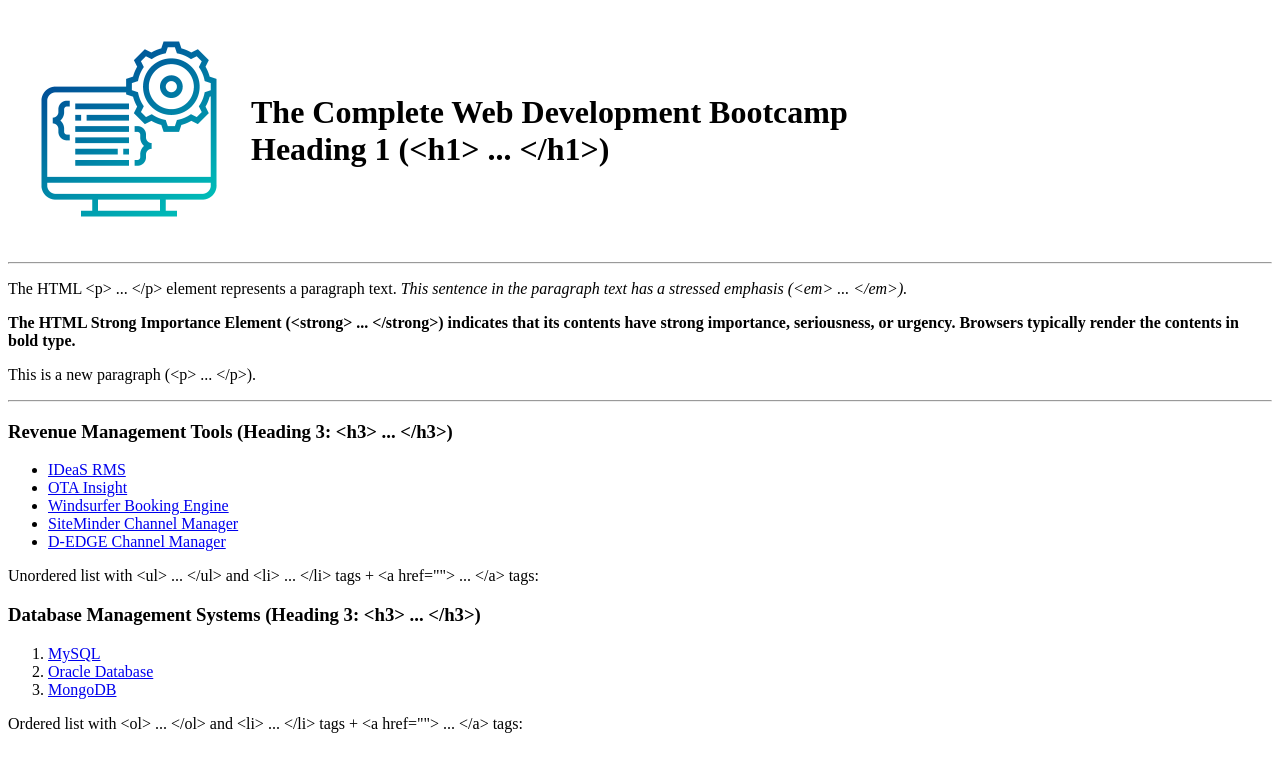
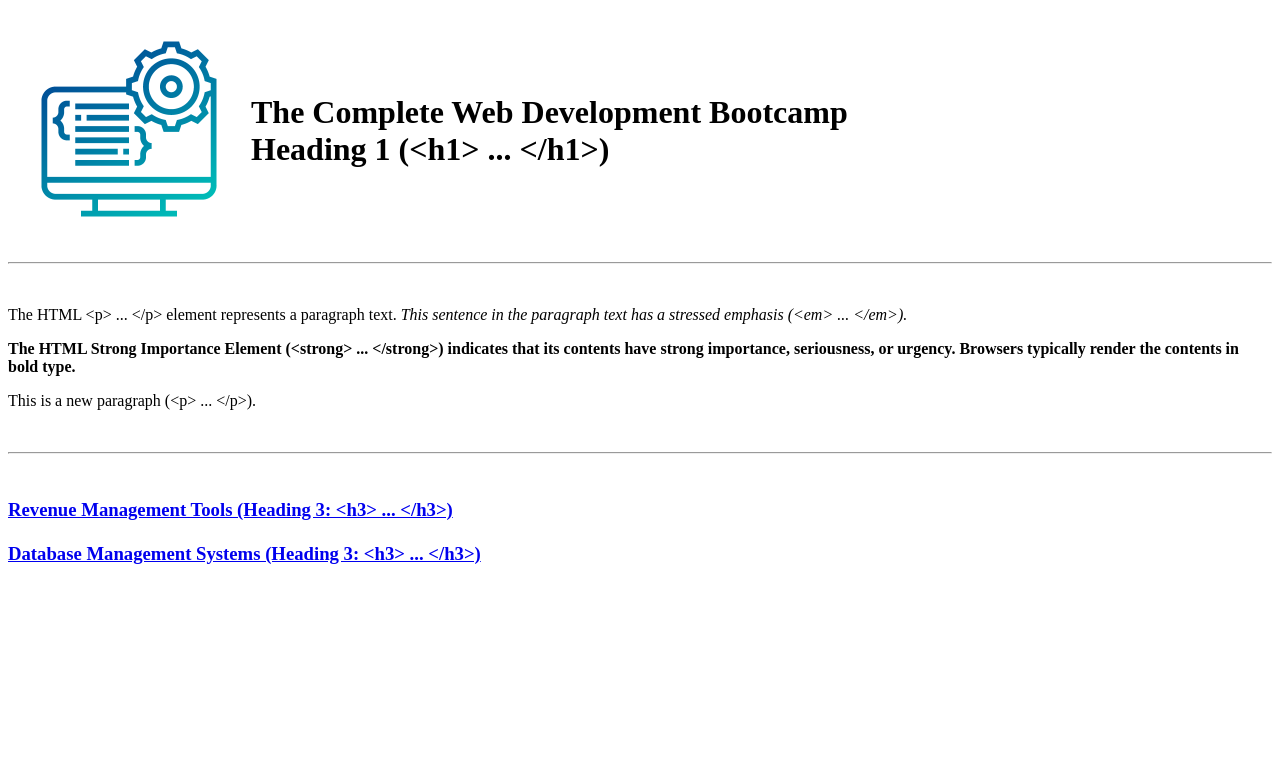
Before and after one commit to MagyarCsaba/webdevbootcamp, a plain HTML site: page index.html in a window 1280 px wide. Drawn offline with Linux system fonts and the light colour scheme.

Commit message:
change html files

```diff
--- a/index.html
+++ b/index.html
@@ -16,6 +16,7 @@
   </table>
 
   <hr>
+  <br>
 
   <p>
     The HTML &lt;p> ... &lt;/p> element represents a paragraph text.
@@ -30,29 +31,17 @@
     This is a new paragraph (&lt;p> ... &lt;/p>).
   </p>
 
+
+  <br>
   <hr>
+  <br>
 
-  <h3>Revenue Management Tools (Heading 3: &lt;h3> ... &lt;/h3>)</h3>
-
-  <ul>
-    <li><a href="https://ideas.com/solutions/offering/revenue-management/">IDeaS RMS</a></li>
-    <li><a href="https://app.otainsight.com/">OTA Insight</a></li>
-    <li><a href="https://shr.global/booking-engine/">Windsurfer Booking Engine</a></li>
-    <li><a href="https://www.siteminder.com/">SiteMinder Channel Manager </a></li>
-    <li><a href="https://www.d-edge.com/">D-EDGE Channel Manager </a></li>
-  </ul>
-
-  <p>Unordered list with &lt;ul> ... &lt;/ul> and &lt;li> ... &lt;/li> tags + &lt;a href=""> ... &lt;/a> tags:</p>
-
-  <h3>Database Management Systems (Heading 3: &lt;h3> ... &lt;/h3>)</h3>
-
-  <ol>
-    <li><a href="https://www.mysql.com/">MySQL</a></li>
-    <li><a href="https://www.oracle.com/database/">Oracle Database</a></li>
-    <li><a href="https://www.mongodb.com/">MongoDB</a></li>
-  </ol>
-
-  <p>Ordered list with &lt;ol> ... &lt;/ol> and &lt;li> ... &lt;/li> tags + &lt;a href=""> ... &lt;/a> tags:</p>
+  <h3>
+  <a href="revenuemanagement.html">Revenue Management Tools (Heading 3: &lt;h3> ... &lt;/h3>)</a>
+  <br>
+  <br>
+  <a href="databasesystems.html">Database Management Systems (Heading 3: &lt;h3> ... &lt;/h3>)</a>
+  </h3>
 
 </body>
 
```
